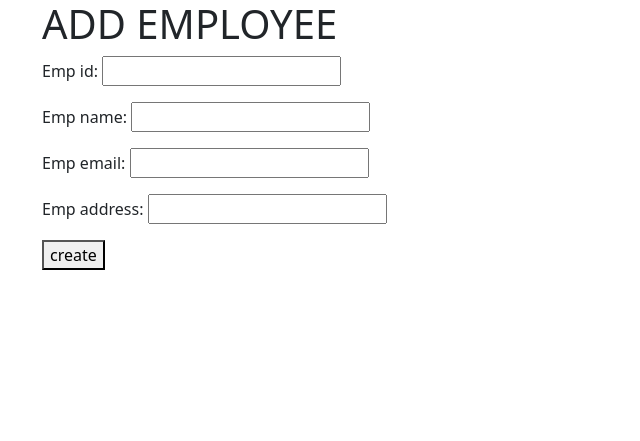
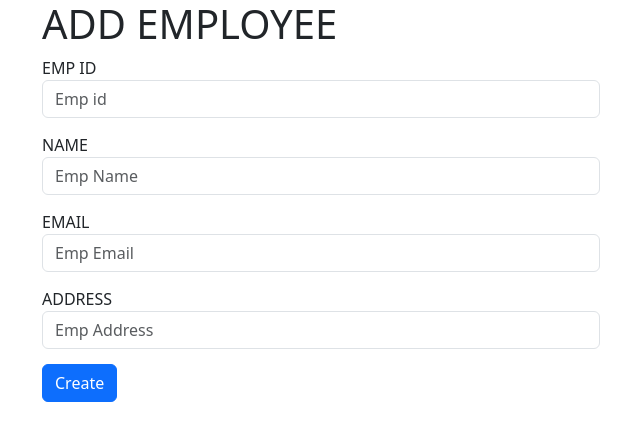
Before and after one commit to Mani-Kumar-dev/DJango-Template-Inheritance, a Django app: page /crud/emp_create/ in a window 1280 px wide. Shown: the top 441 px of the page, without its empty margins (40-680 px from the left). Run offline with Django 5.2, Linux system fonts and the light colour scheme.

Commit message:
Employee list and edit

```diff
--- a/crud/forms.py
+++ b/crud/forms.py
@@ -5,3 +5,24 @@ class EmployeeForm(forms.ModelForm):
     class Meta:
         model = Employee
         fields = '__all__'
+
+        widgets = {
+            'emp_id' : forms.NumberInput(attrs={
+                'class':'form-control',
+                'placeholder': 'Emp id'
+            }),
+            'emp_name' : forms.TextInput(attrs={
+                'class':'form-control',
+                'placeholder':'Emp Name'
+
+            }),
+            'emp_email' : forms.EmailInput(attrs={
+                'class':'form-control',
+                'placeholder':'Emp Email'
+            }),
+            'emp_address' : forms.TextInput(attrs={
+                'class':'form-control',
+                'placeholder':'Emp Address'
+            })
+
+        }
--- a/crud/templates/emp_create.html
+++ b/crud/templates/emp_create.html
@@ -5,6 +5,11 @@
     <meta name="viewport" content="width=device-width, initial-scale=1.0">
     <title>Document</title>
     <link href="https://cdn.jsdelivr.net/npm/bootstrap@5.3.8/dist/css/bootstrap.min.css" rel="stylesheet" integrity="sha384-sRIl4kxILFvY47J16cr9ZwB07vP4J8+LH7qKQnuqkuIAvNWLzeN8tE5YBujZqJLB" crossorigin="anonymous">
+    <style>
+        input {
+    margin-bottom: 15px;
+}
+    </style>
 </head>
 <body>
     <div class="container">
@@ -15,8 +20,23 @@
        </div>
        <form action="" method="post">
             {%csrf_token%}
-            {{form.as_p}}
-            <button type="submit">create</button>
+            <div class="col-md-6">
+                <label for="">EMP ID</label>
+                {{form.emp_id}}
+            </div>
+            <div class="col-md-6">
+                <label for="">NAME</label>
+                {{form.emp_name}}
+            </div>
+            <div class="col-md-6">
+                <label for="">EMAIL</label>
+                {{form.emp_email}}
+            </div>
+            <div class="col-md-6">
+                <label for="">ADDRESS</label>
+                {{form.emp_address}}
+            </div>
+            <button type="submit" class="btn btn-primary">Create</button>
        </form>
     </div>
 
--- a/crud/urls.py
+++ b/crud/urls.py
@@ -3,5 +3,7 @@ from django.urls import path
 from crud import views
 
 urlpatterns = [
-    path('emp_create/',views.employee_create, name='emp_create')
+    path('emp_create/',views.employee_create, name='emp_create'),
+    path('emp_list/', views.employee_list, name='emp_list'),
+    path('emp_edit/<int:id>/',views.employee_update,name='emp_edit')
 ]
--- a/crud/views.py
+++ b/crud/views.py
@@ -1,4 +1,4 @@
-from django.shortcuts import render,redirect
+from django.shortcuts import render,redirect,get_object_or_404
 from .models import Employee
 from .forms import EmployeeForm
 
@@ -9,7 +9,22 @@ def employee_create(request):
         form = EmployeeForm(request.POST)
         if form.is_valid():
             form.save()
-            return redirect('emp_create')
+            return redirect('emp_list')
     else:
         form = EmployeeForm()
     return render(request, 'emp_create.html',{'form':form})
+
+def employee_list(request):
+    employees = Employee.objects.all()
+    return render(request,'emp_list.html',{'employees':employees})
+
+def employee_update(request,id):
+    employee = get_object_or_404(Employee,id=id)
+    if request.method == 'POST':
+        form = EmployeeForm(request.POST, instance=employee)
+        if form.is_valid():
+            form.save()
+            return redirect('emp_list')
+    else:
+        form=EmployeeForm(instance=employee)
+    return render(request, 'emp_create.html',{'form':form})
```
Also changed, not shown: crud/templates/emp_list.html (added, +64 -0 lines), crud/migrations/0001_initial.py, db.sqlite3.
